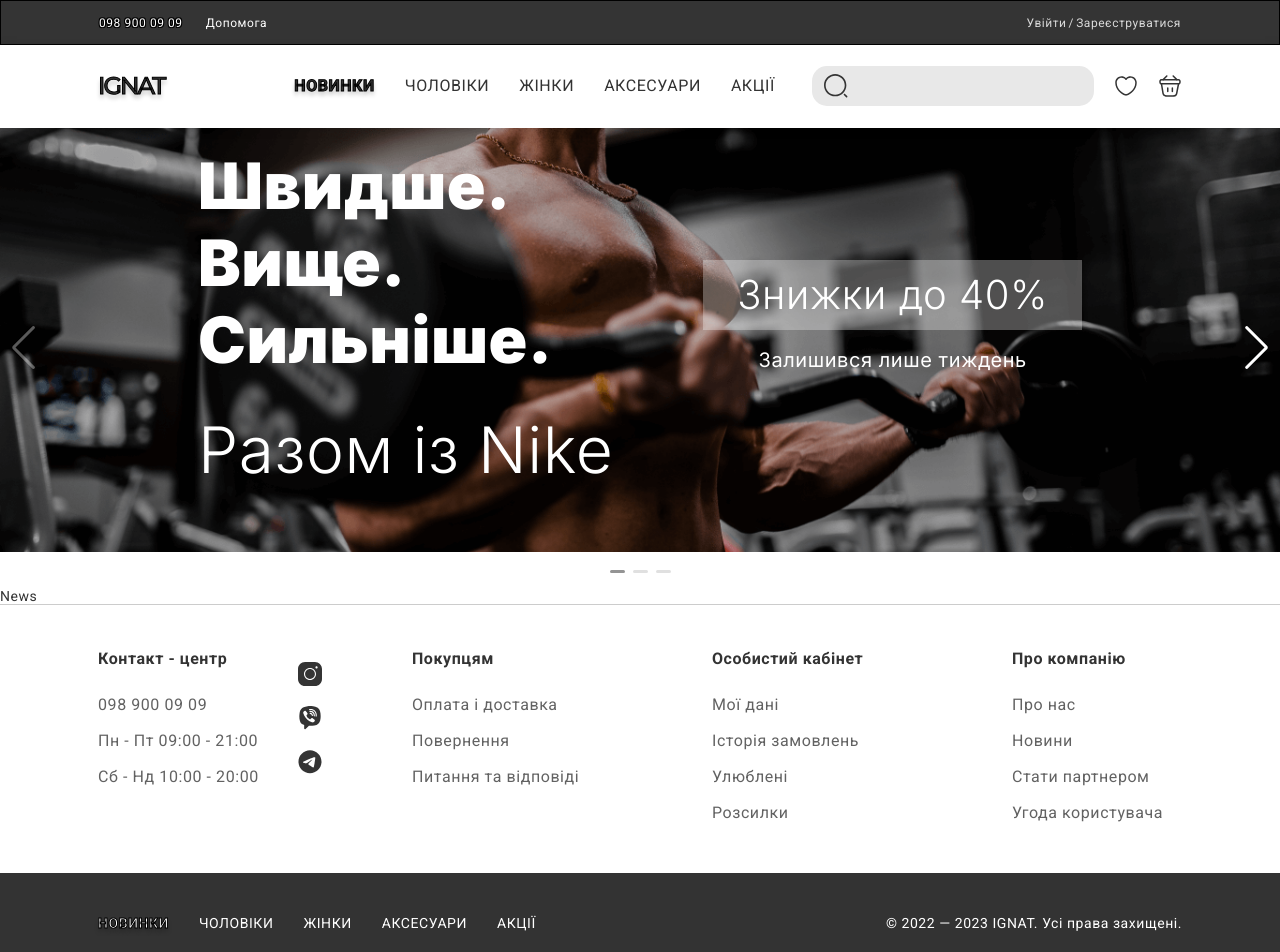
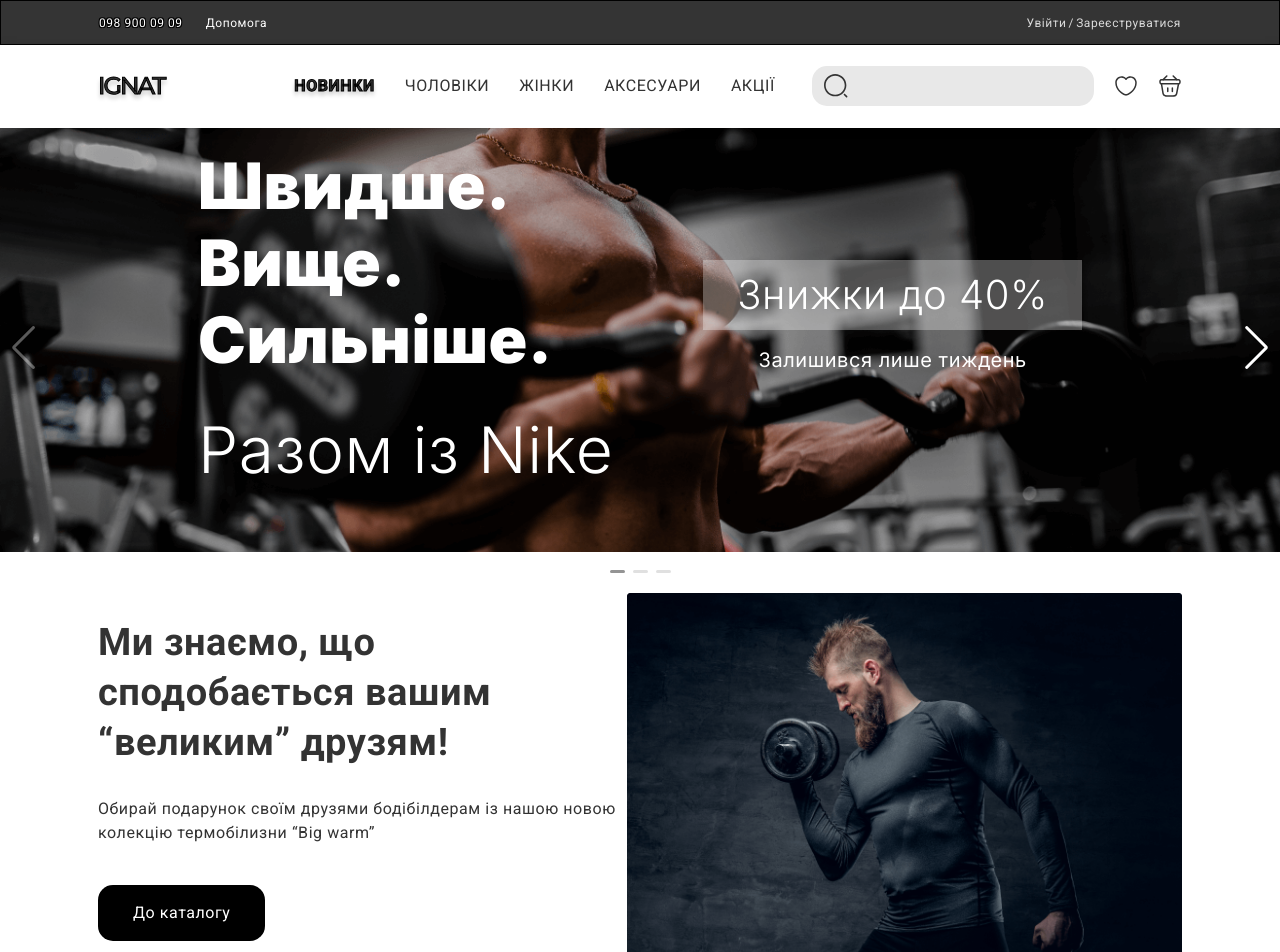
Before and after one commit to rudenkoserhii/test-verocasa, a React (Create React App) app: page / in a window 1280 px wide. Shown: the top 952 px of the page. Built offline with nearby package versions, Linux system fonts and the light colour scheme.

Commit message:
feat: news done

```diff
--- /dev/null
+++ b/src/components/Button/Button.jsx
@@ -0,0 +1,20 @@
+import React from 'react'
+import PropTypes from 'prop-types'
+import 'components/Button/button.scss'
+
+export const Button = ({ color, text, width, onClickButton }) => (
+  <button
+    className={`button button__${color}`}
+    style={{ width: width || 'auto' }}
+    onClick={() => onClickButton()}
+  >
+    <span className="button__text">{text}</span>
+  </button>
+)
+
+Button.propTypes = {
+  color: PropTypes.string.isRequired,
+  text: PropTypes.string.isRequired,
+  width: PropTypes.string,
+  onClickButton: PropTypes.func.isRequired,
+}
--- /dev/null
+++ b/src/components/Button/button.scss
@@ -0,0 +1,45 @@
+.button {
+all: unset;
+
+display: flex;
+justify-content: center;
+align-items: center;
+
+padding: 20px 35px;
+border-radius: 15px;
+
+cursor: pointer;
+white-space: nowrap;
+
+transition: var(--anim);
+
+&__text {
+display: block;
+color: var(--bg-main);
+
+font-size: 16px;
+line-height: 1;
+}
+
+&__black {
+background-color: var(--text-third);
+}
+
+&__grey {
+    background-color: var(--text-footer);
+}
+
+&__white {
+    background-color: var(--bg-main);
+
+&__text {
+        color: var(--text-third);
+    }}
+
+&:hover, &:focus {
+
+filter: invert(25%);
+
+transition: var(--anim);
+}
+}
--- a/src/components/Hero/Hero.jsx
+++ b/src/components/Hero/Hero.jsx
@@ -1,5 +1,4 @@
-/* eslint-disable no-unused-vars */
-import React, { useRef, useState } from 'react'
+import React from 'react'
 import { Swiper, SwiperSlide } from 'swiper/react'
 import { Navigation, Pagination } from 'swiper/modules'
 import 'swiper/css'
--- a/src/components/News/News.jsx
+++ b/src/components/News/News.jsx
@@ -1,4 +1,29 @@
 import React from 'react'
 import 'components/News/news.scss'
+import news_x1 from 'assets/images/present/present_x1.png'
+import news_x2 from 'assets/images/present/present_x2.png'
+import news_x3 from 'assets/images/present/present_x3.png'
+import { Button } from 'components/Button/Button'
 
-export const News = () => <section className="news__section">News</section>
+export const News = () => {
+  const onClickButton = () => console.log('До каталогу')
+
+  return (
+    <section className="news__section">
+      <div className="news__content">
+        <h3 className="news__title">Ми знаємо, що сподобається вашим “великим” друзям!</h3>
+        <p className="news__paragraph">
+          Обирай подарунок своїм друзями бодібілдерам із нашою новою колекцію термобілизни “Big
+          warm”
+        </p>
+        <Button color="black" text="До каталогу" onClickButton={() => onClickButton()} />
+      </div>
+      <img
+        className="news__image"
+        srcSet={`${news_x1} 1x, ${news_x2} 2x, ${news_x3} 3x`}
+        src={news_x1}
+        alt="Man"
+      />
+    </section>
+  )
+}
--- a/src/components/News/news.scss
+++ b/src/components/News/news.scss
@@ -1,3 +1,31 @@
 .news__section {
-margin-top: 20px;
+    display: flex;
+        align-items: center;
+
+padding: 20px 98px 80px 98px;
+
+height: 381px;
 }
+
+.news__image {
+width: 570px;
+height: 371px;
+object-fit: cover;
+}
+
+.news__content {
+
+}
+
+.news__title {
+font-size: 38px;
+line-height: 1.316;
+
+margin-bottom: 30px;}
+
+.news__paragraph {
+font-size: 16px;
+line-height: 1.5;
+
+margin-bottom: 40px;
+}
```
